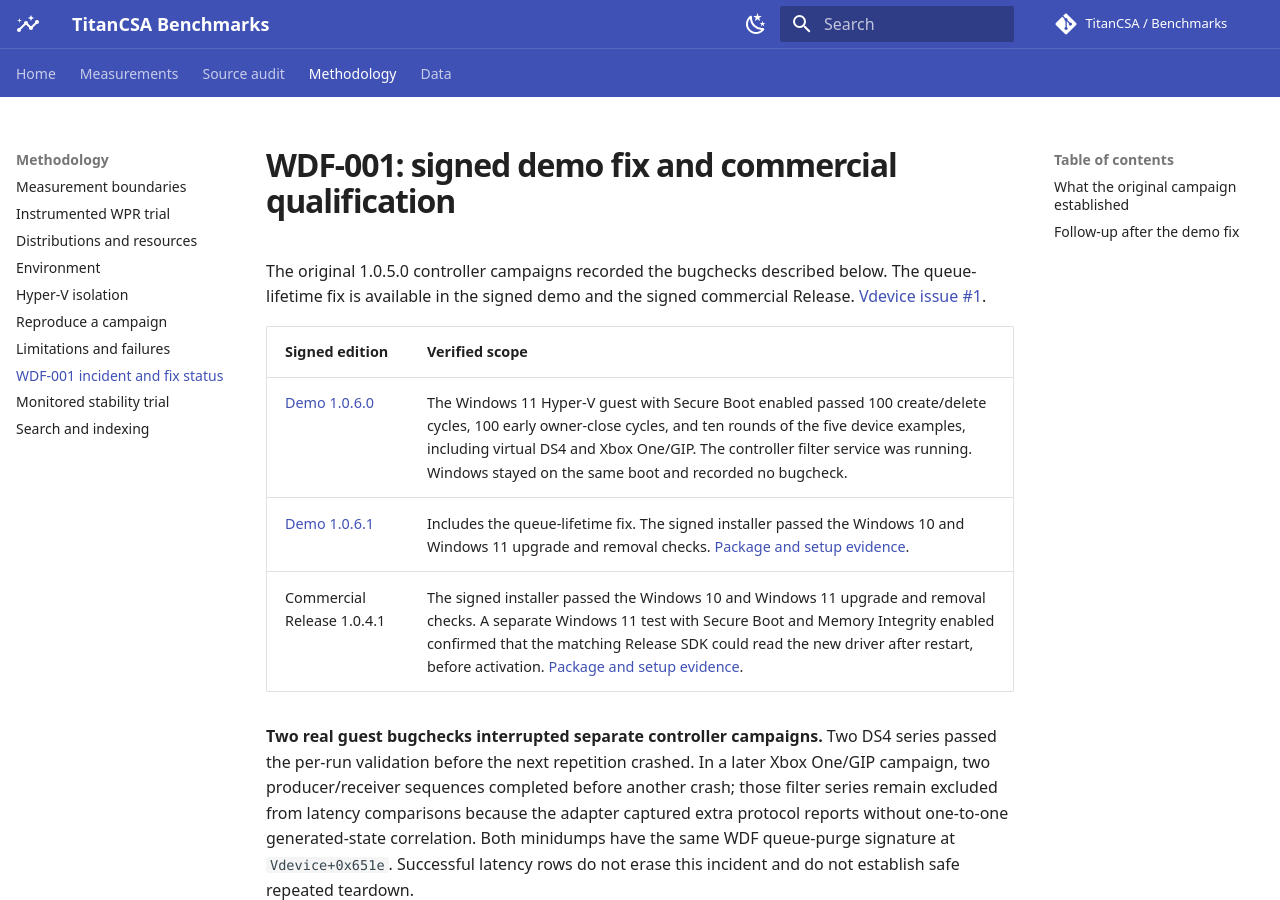
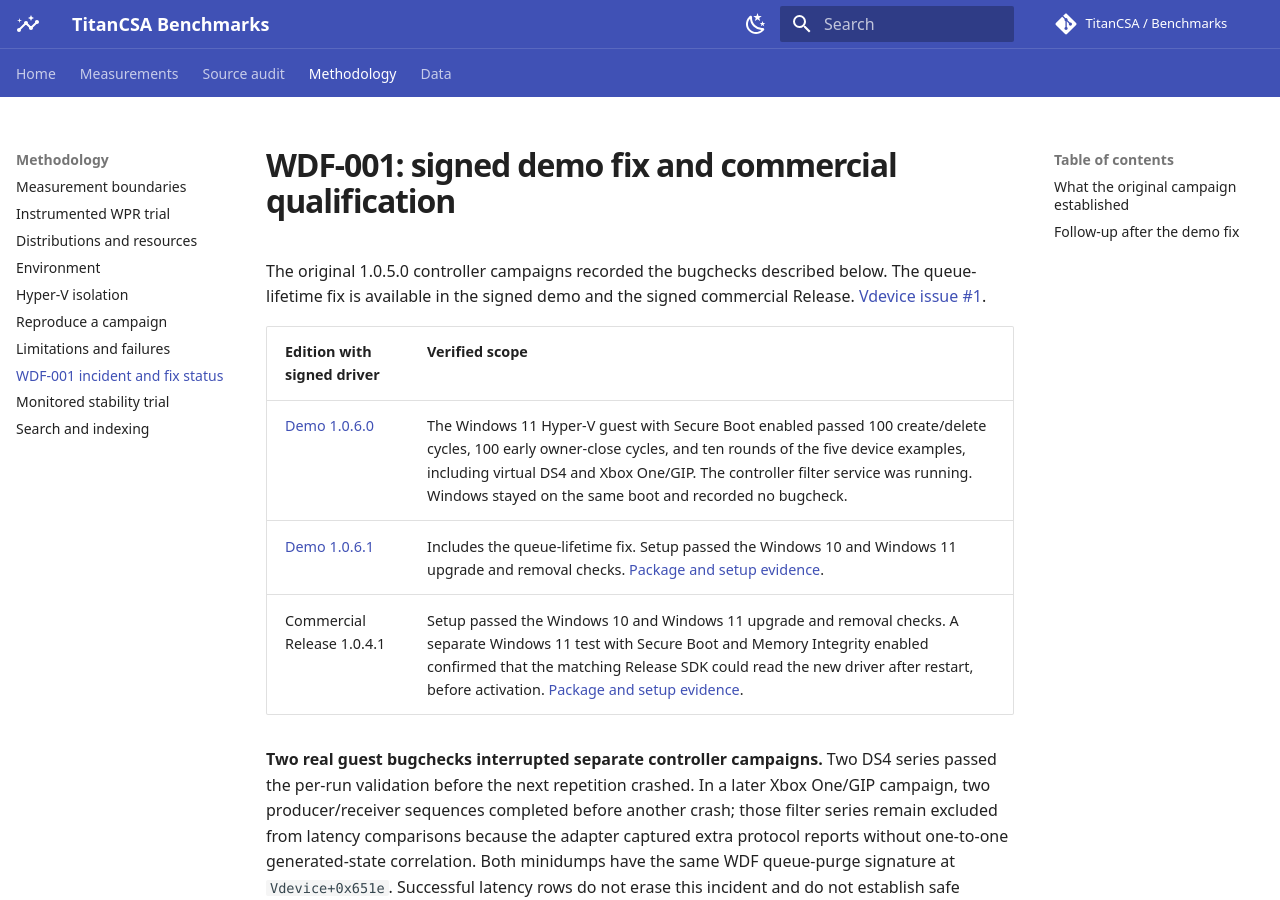
Before and after one commit to TitanCSA/TitanCSA-Benchmarks, an MkDocs documentation site: the page built from docs/methodology/incident-wdf-001.md, in a window 1280 px wide and 900 px high. Built offline with MkDocs 1.6.1 and Material for MkDocs 9.7.7, drawn with Linux system fonts in a browser that asks for light colours; comment, search, counter and statistics services are not loaded.

Commit message:
Identify package signing precisely in the Vdevice evidence

```diff
--- a/docs/methodology/incident-wdf-001.md
+++ b/docs/methodology/incident-wdf-001.md
@@ -6,11 +6,11 @@ description: Follow the original Vdevice 1.0.5.0 controller crash, the signed de
 
 The original 1.0.5.0 controller campaigns recorded the bugchecks described below. The queue-lifetime fix is available in the signed demo and the signed commercial Release. [Vdevice issue #1](https://github.com/TitanCSA/Vdevice/issues/1).
 
-| Signed edition | Verified scope |
+| Edition with signed driver | Verified scope |
 |---|---|
 | [Demo 1.0.6.0](https://github.com/TitanCSA/Vdevice/releases/tag/v1.0.6.0-demo) | The Windows 11 Hyper-V guest with Secure Boot enabled passed 100 create/delete cycles, 100 early owner-close cycles, and ten rounds of the five device examples, including virtual DS4 and Xbox One/GIP. The controller filter service was running. Windows stayed on the same boot and recorded no bugcheck. |
-| [Demo 1.0.6.1](https://github.com/TitanCSA/Vdevice/releases/tag/v1.0.6.1-demo) | Includes the queue-lifetime fix. The signed installer passed the Windows 10 and Windows 11 upgrade and removal checks. [Package and setup evidence](https://titancsa.github.io/assets/vdevice-signed-versions-2026-11-25.json). |
-| Commercial Release 1.0.4.1 | The signed installer passed the Windows 10 and Windows 11 upgrade and removal checks. A separate Windows 11 test with Secure Boot and Memory Integrity enabled confirmed that the matching Release SDK could read the new driver after restart, before activation. [Package and setup evidence](https://titancsa.github.io/assets/vdevice-signed-versions-2026-11-25.json). |
+| [Demo 1.0.6.1](https://github.com/TitanCSA/Vdevice/releases/tag/v1.0.6.1-demo) | Includes the queue-lifetime fix. Setup passed the Windows 10 and Windows 11 upgrade and removal checks. [Package and setup evidence](https://titancsa.github.io/assets/vdevice-signed-versions-2026-11-25.json). |
+| Commercial Release 1.0.4.1 | Setup passed the Windows 10 and Windows 11 upgrade and removal checks. A separate Windows 11 test with Secure Boot and Memory Integrity enabled confirmed that the matching Release SDK could read the new driver after restart, before activation. [Package and setup evidence](https://titancsa.github.io/assets/vdevice-signed-versions-2026-11-25.json). |
 
 **Two real guest bugchecks interrupted separate controller campaigns.** Two DS4 series passed the per-run validation before the next repetition crashed. In a later Xbox One/GIP campaign, two producer/receiver sequences completed before another crash; those filter series remain excluded from latency comparisons because the adapter captured extra protocol reports without one-to-one generated-state correlation. Both minidumps have the same WDF queue-purge signature at `Vdevice+0x651e`. Successful latency rows do not erase this incident and do not establish safe repeated teardown.
 
```
